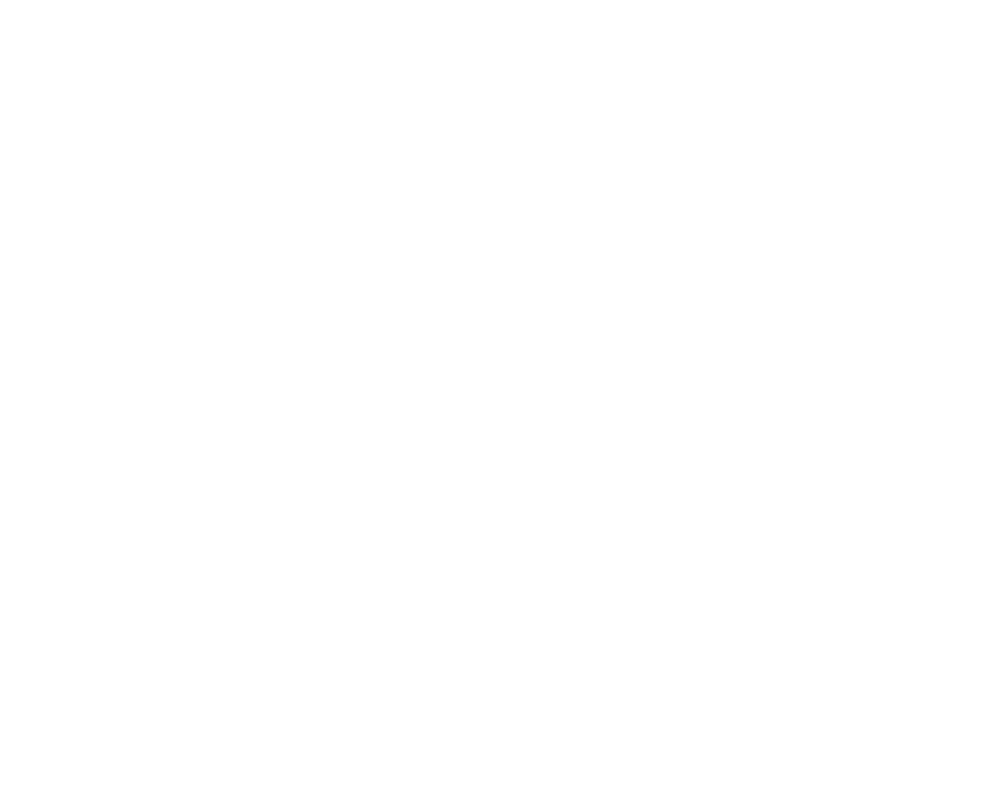
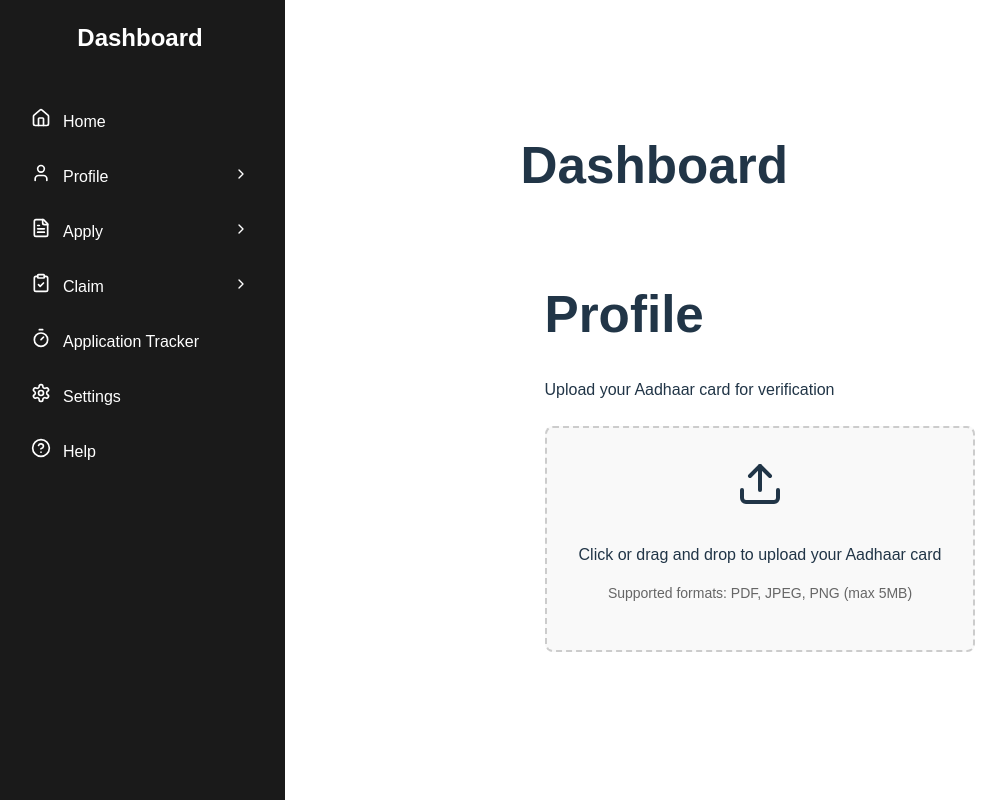
Before and after one commit to parth1899/Digi-Sure, a React (Vite) app in the folder Frontend/: page /dashboard/profile/documents in a window 1280 px wide. Before the commit this address had no page. Shown: the whole page, without its empty margins (5-1011 px from the left). Built offline with nearby package versions, Linux system fonts and the light colour scheme.

Commit message:
Profile page added

```diff
--- a/Frontend/src/App.tsx
+++ b/Frontend/src/App.tsx
@@ -3,6 +3,7 @@
 import SignUp from "./pages/SignUp";
 import SignIn from "./pages/SignIn";
 import Dashboard from "./pages/dashboard";
+import Profile from "./pages/profiledocument";
 
 const App = () => {
   return (
@@ -10,15 +11,10 @@
       <Routes>
         <Route path="/" element={<SignUp />} />
         <Route path="/signin" element={<SignIn />} />
-        <Route
-          path="/dashboard"
-          element={
-            <Dashboard>
-              {/* Your dashboard content here */}
-              <div>Welcome to your dashboard!</div>
-            </Dashboard>
-          }
-        />{" "}
+        <Route path="/dashboard" element={<Dashboard />}>
+          <Route index element={<div>Welcome to Dashboard</div>} />
+          <Route path="profile/documents" element={<Profile />} />
+        </Route>
       </Routes>
     </Router>
   );
--- a/Frontend/src/components/sidebar.tsx
+++ b/Frontend/src/components/sidebar.tsx
@@ -1,5 +1,5 @@
-// Sidebar.tsx
 import React, { useState } from "react";
+import { Link, useLocation } from "react-router-dom";
 import {
   Home,
   User,
@@ -46,6 +46,7 @@
 
 const Sidebar: React.FC = () => {
   const [expandedItems, setExpandedItems] = useState<string[]>([]);
+  const location = useLocation();
 
   const style: StyleTypes = {
     sidebar: {
@@ -191,6 +192,12 @@
     },
   ];
 
+  const handleItemClick = (item: NavItem) => {
+    if (item.subItems) {
+      toggleExpand(item.label);
+    }
+  };
+
   const toggleExpand = (label: string) => {
     setExpandedItems((prev) =>
       prev.includes(label)
@@ -200,7 +207,7 @@
   };
 
   const isActivePath = (path: string): boolean => {
-    return window.location.pathname === path;
+    return location.pathname === path;
   };
 
   return (
@@ -210,10 +217,14 @@
       <nav style={style.nav}>
         {navItems.map((item) => (
           <div key={item.path}>
-            <div
-              onClick={() =>
-                item.subItems ? toggleExpand(item.label) : undefined
-              }
+            <Link
+              to={item.path}
+              onClick={(e) => {
+                if (item.subItems) {
+                  e.preventDefault();
+                }
+                handleItemClick(item);
+              }}
               style={{
                 ...style.navItem,
                 ...(isActivePath(item.path) ? style.activeNavItem : {}),
@@ -230,14 +241,14 @@
                   )}
                 </span>
               )}
-            </div>
+            </Link>
 
             {item.subItems && expandedItems.includes(item.label) && (
               <div style={style.subNav}>
                 {item.subItems.map((subItem) => (
-                  <a
+                  <Link
                     key={subItem.path}
-                    href={subItem.path}
+                    to={subItem.path}
                     style={{
                       ...style.subItem,
                       ...(isActivePath(subItem.path)
@@ -247,7 +258,7 @@
                   >
                     <span style={style.icon}>{subItem.icon}</span>
                     {subItem.label}
-                  </a>
+                  </Link>
                 ))}
               </div>
             )}
--- a/Frontend/src/pages/dashboard.tsx
+++ b/Frontend/src/pages/dashboard.tsx
@@ -1,17 +1,14 @@
-// Dashboard.tsx
-import React, { ReactNode } from "react";
+// pages/Dashboard.tsx
+import React from "react";
+import { Outlet } from "react-router-dom";
 import Sidebar from "../components/sidebar";
-
-interface DashboardProps {
-  children?: ReactNode;
-}
 
 interface StyleTypes {
   layout: React.CSSProperties;
   main: React.CSSProperties;
 }
 
-const Dashboard: React.FC<DashboardProps> = ({ children }) => {
+const Dashboard: React.FC = () => {
   const style: StyleTypes = {
     layout: {
       display: "flex",
@@ -28,7 +25,7 @@
       <Sidebar />
       <main style={style.main}>
         <h1>Dashboard</h1>
-        {children}
+        <Outlet />
       </main>
     </div>
   );
--- /dev/null
+++ b/Frontend/src/pages/profiledocument.tsx
@@ -0,0 +1,202 @@
+// pages/Profile.tsx
+import React, { useState, useRef } from "react";
+import { Upload, X } from "lucide-react";
+
+interface FileUploadState {
+  file: File | null;
+  preview: string | null;
+  error: string | null;
+  isUploading: boolean;
+  isSuccess: boolean;
+}
+
+const Profile: React.FC = () => {
+  const [uploadState, setUploadState] = useState<FileUploadState>({
+    file: null,
+    preview: null,
+    error: null,
+    isUploading: false,
+    isSuccess: false,
+  });
+
+  const fileInputRef = useRef<HTMLInputElement>(null);
+
+  const handleFileSelect = (event: React.ChangeEvent<HTMLInputElement>) => {
+    const file = event.target.files?.[0];
+
+    if (!file) {
+      return;
+    }
+
+    // Validate file type
+    if (!["application/pdf", "image/jpeg", "image/png"].includes(file.type)) {
+      setUploadState((prev) => ({
+        ...prev,
+        error: "Please upload a PDF, JPEG, or PNG file",
+      }));
+      return;
+    }
+
+    // Validate file size (5MB limit)
+    if (file.size > 5 * 1024 * 1024) {
+      setUploadState((prev) => ({
+        ...prev,
+        error: "File size should be less than 5MB",
+      }));
+      return;
+    }
+
+    setUploadState({
+      file,
+      preview: URL.createObjectURL(file),
+      error: null,
+      isUploading: false,
+      isSuccess: false,
+    });
+  };
+
+  const handleUpload = async () => {
+    if (!uploadState.file) return;
+
+    setUploadState((prev) => ({ ...prev, isUploading: true, error: null }));
+
+    // Simulating upload - replace with actual API call
+    await new Promise((resolve) => setTimeout(resolve, 2000));
+
+    setUploadState((prev) => ({
+      ...prev,
+      isUploading: false,
+      isSuccess: true,
+    }));
+  };
+
+  const clearFile = () => {
+    if (uploadState.preview) {
+      URL.revokeObjectURL(uploadState.preview);
+    }
+    setUploadState({
+      file: null,
+      preview: null,
+      error: null,
+      isUploading: false,
+      isSuccess: false,
+    });
+    if (fileInputRef.current) {
+      fileInputRef.current.value = "";
+    }
+  };
+
+  const style: Record<string, React.CSSProperties> = {
+    container: {
+      padding: "24px",
+      maxWidth: "800px",
+      margin: "0 auto",
+    },
+    header: {
+      marginBottom: "24px",
+    },
+    uploadSection: {
+      border: "2px dashed #ccc",
+      borderRadius: "8px",
+      padding: "32px",
+      textAlign: "center",
+      backgroundColor: "#f9f9f9",
+      cursor: "pointer",
+      transition: "border-color 0.2s",
+      marginBottom: "20px",
+    },
+    fileInput: {
+      display: "none",
+    },
+    uploadIcon: {
+      marginBottom: "12px",
+    },
+    fileName: {
+      marginTop: "12px",
+      wordBreak: "break-all",
+    },
+    button: {
+      backgroundColor: "#2563eb",
+      color: "white",
+      padding: "8px 16px",
+      borderRadius: "6px",
+      border: "none",
+      cursor: "pointer",
+      display: "inline-flex",
+      alignItems: "center",
+      gap: "8px",
+    },
+    clearButton: {
+      backgroundColor: "#dc2626",
+      marginLeft: "8px",
+    },
+    buttonDisabled: {
+      opacity: 0.5,
+      cursor: "not-allowed",
+    },
+  };
+
+  return (
+    <div style={style.container}>
+      <div style={style.header}>
+        <h1>Profile</h1>
+        <p>Upload your Aadhaar card for verification</p>
+      </div>
+
+      <div
+        style={style.uploadSection}
+        onClick={() => fileInputRef.current?.click()}
+      >
+        <input
+          ref={fileInputRef}
+          type="file"
+          accept=".pdf,.jpg,.jpeg,.png"
+          onChange={handleFileSelect}
+          style={style.fileInput}
+        />
+
+        {!uploadState.file ? (
+          <>
+            <Upload size={48} style={style.uploadIcon} />
+            <p>Click or drag and drop to upload your Aadhaar card</p>
+            <p style={{ fontSize: "0.875rem", color: "#666" }}>
+              Supported formats: PDF, JPEG, PNG (max 5MB)
+            </p>
+          </>
+        ) : (
+          <div style={style.fileName}>
+            <p>
+              <strong>Selected file:</strong> {uploadState.file.name}
+            </p>
+          </div>
+        )}
+      </div>
+
+      {uploadState.file && !uploadState.isSuccess && (
+        <button
+          onClick={handleUpload}
+          style={{
+            ...style.button,
+            ...(uploadState.isUploading ? style.buttonDisabled : {}),
+          }}
+          disabled={uploadState.isUploading}
+        >
+          <Upload size={16} />
+          {uploadState.isUploading ? "Uploading..." : "Upload Aadhaar Card"}
+        </button>
+      )}
+
+      {uploadState.file && (
+        <button
+          onClick={clearFile}
+          style={{ ...style.button, ...style.clearButton }}
+        >
+          <X size={16} />
+          Clear
+        </button>
+      )}
+    </div>
+  );
+};
+
+export default Profile;
```
